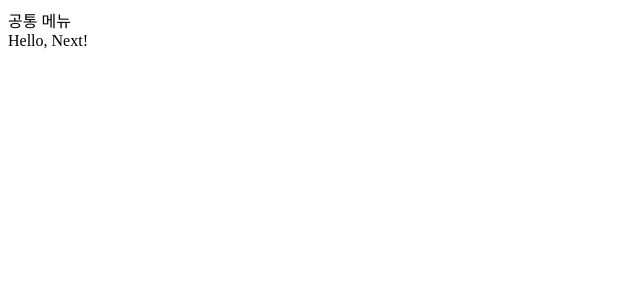
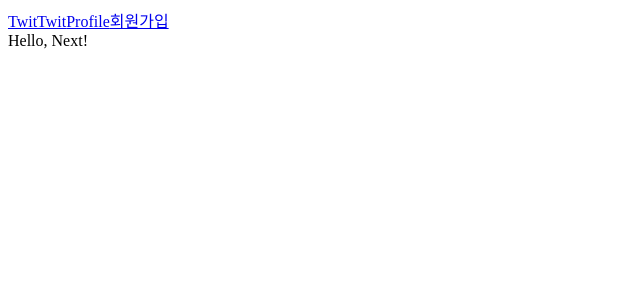
Before and after one commit to dionysus0214/react_TwittwiT, a Next.js app in the folder front/: page / in a window 1280 px wide. Shown: the top 300 px of the page, without its empty margins (0-640 px from the left). Built offline with nearby package versions, Linux system fonts and the light colour scheme.

Commit message:
eslint 설치 및 link 연결

```diff
--- a/front/components/AppLayout.js
+++ b/front/components/AppLayout.js
@@ -1,10 +1,15 @@
 import React from 'react';
 import PropTypes from 'prop-types';
+import Link from 'next/link';
 
 const AppLayout = ({ children }) => {
   return (
     <div>
-      <div>공통 메뉴</div>
+      <div>
+        <Link href="/"><a>TwitTwit</a></Link>
+        <Link href="/profile"><a>Profile</a></Link>
+        <Link href="/signup"><a>회원가입</a></Link>
+      </div>
       {children}
     </div>
   );
--- a/front/package.json
+++ b/front/package.json
@@ -13,5 +13,11 @@
     "prop-types": "^15.7.2",
     "react": "^16.14.0",
     "react-dom": "^16.14.0"
+  },
+  "devDependencies": {
+    "eslint": "^8.10.0",
+    "eslint-plugin-import": "^2.25.4",
+    "eslint-plugin-react": "^7.29.2",
+    "eslint-plugin-react-hooks": "^4.3.0"
   }
 }
```
Also changed, not shown: 2 other files (tests, documents, lock files or other folders).
